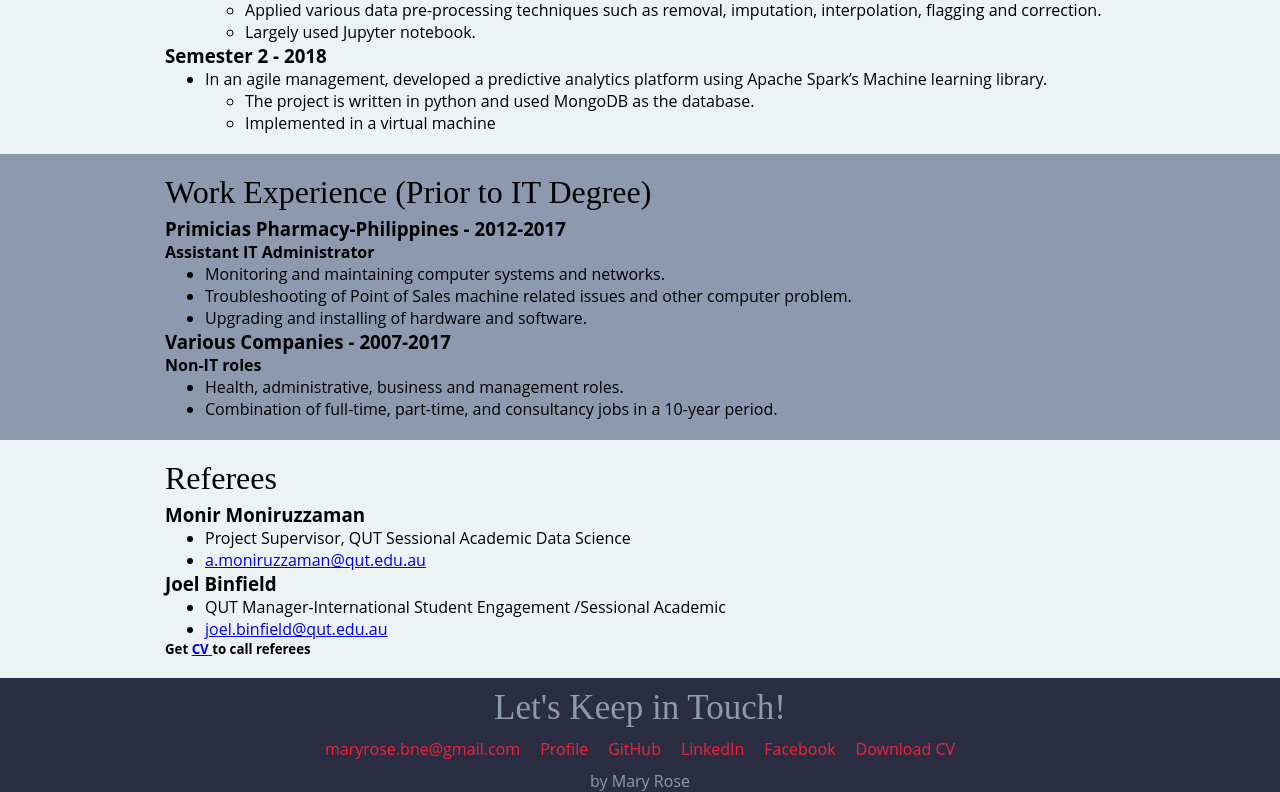
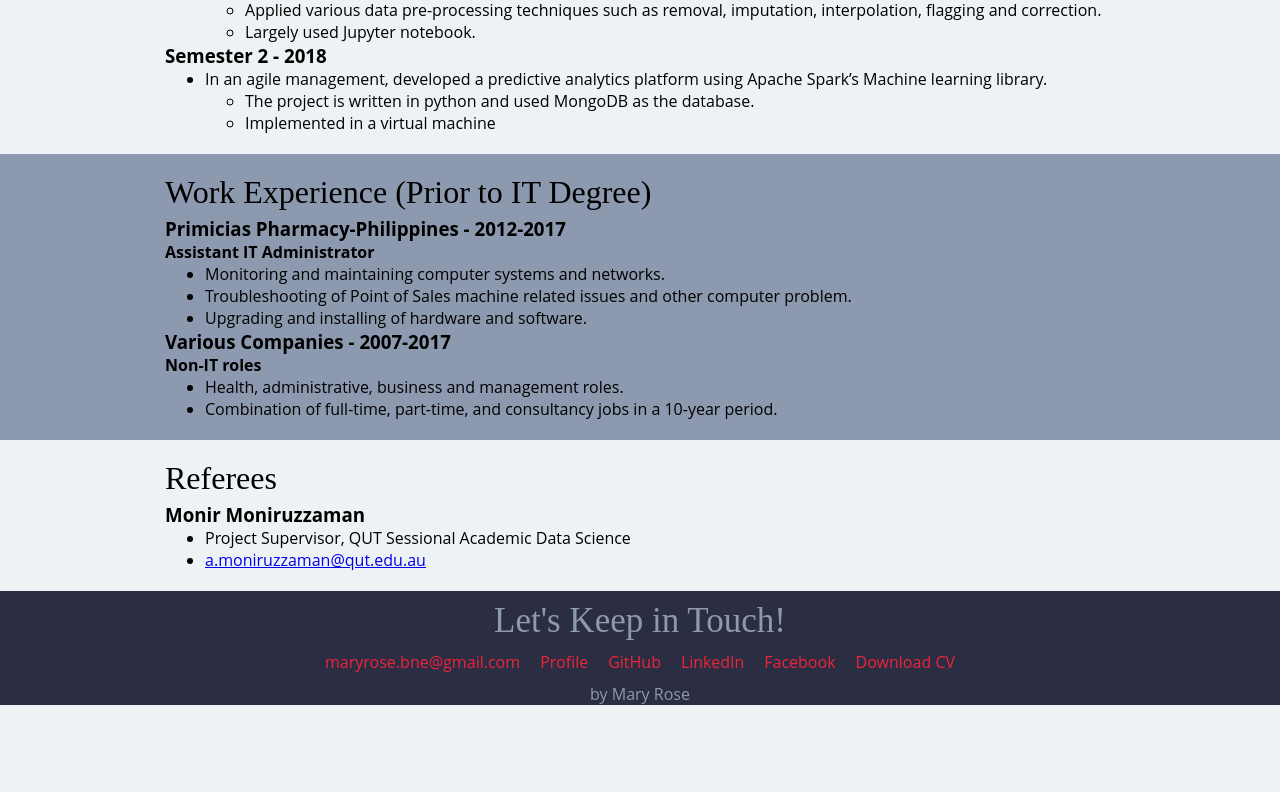
Before and after one commit to maryroselegaspi/maryProfile, a React (Create React App) app in the folder maryprofile/: page /resume in a window 1280 px wide. Shown: the part 956-1748 px from the top of the page. After the commit the page ends 1661 px from the top, so only its background shows below. Built offline with nearby package versions, Linux system fonts and the light colour scheme.

Commit message:
Update Resume.js

```diff
--- a/maryprofile/src/Resume.js
+++ b/maryprofile/src/Resume.js
@@ -169,29 +169,29 @@ function Resume() {
               </a>
             </li>
           </ul>
-          <h3>Joel Binfield </h3>
+          {/* <h3>Joel Binfield </h3>
           <ul>
             <li>
               {" "}
               QUT Manager-International Student Engagement /Sessional Academic
             </li>
             <li>
-              <a href="mailto: joel.binfield@qut.edu.au">
+              <a href="mailto: ">
                 {" "}
-                joel.binfield@qut.edu.au
+                name here
               </a>
             </li>
-          </ul>
-          <h5>
+          </ul> */}
+          {/* <h5>
             Get{" "}
             <a
-              class="cv"
+              className="cv"
               href="https://drive.google.com/file/d/1As1A_9mlZZNd-UDcAELNdoDraBshhdkj/view?usp=sharing"
             >
               CV{" "}
             </a>{" "}
             to call referees
-          </h5>
+          </h5> */}
         </div>
       </section>
     </div>
```
